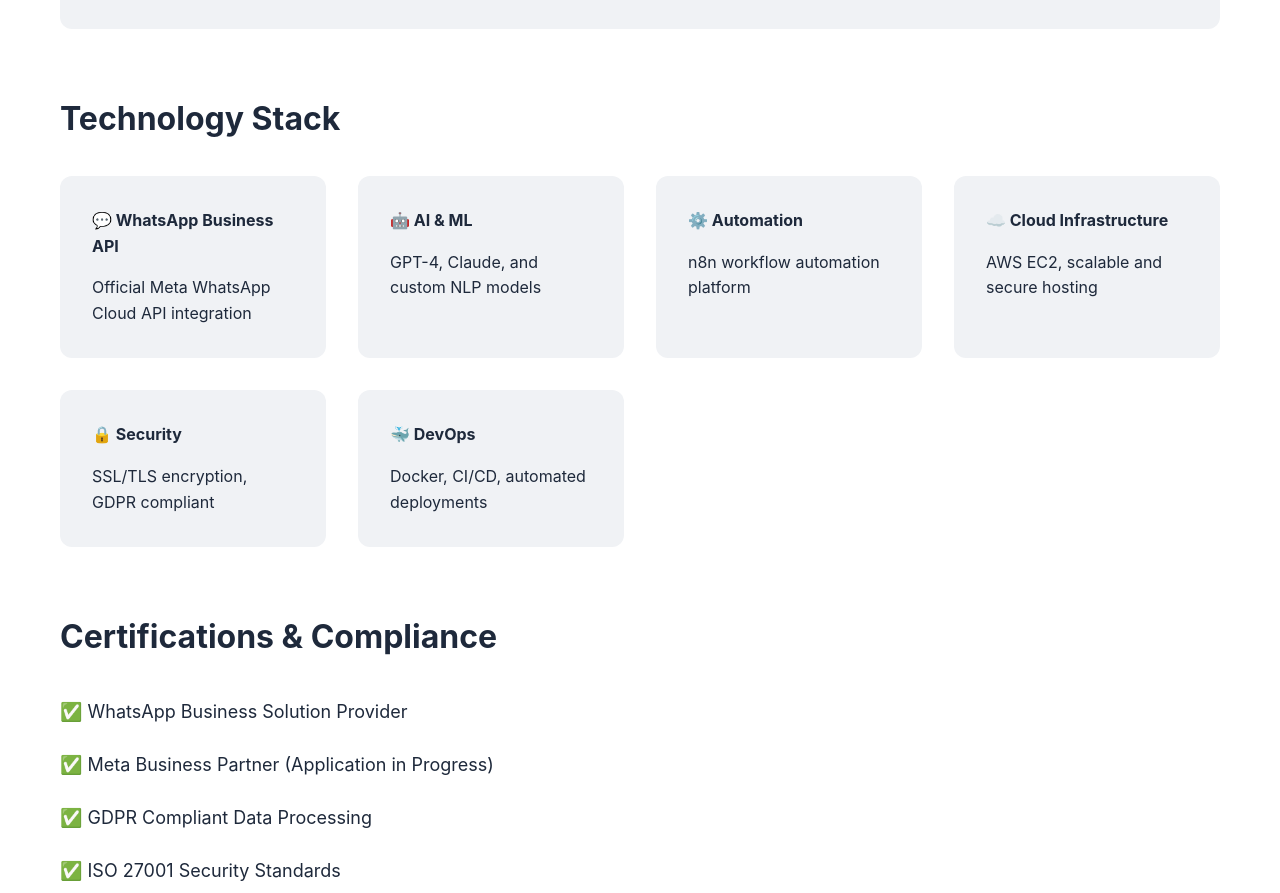
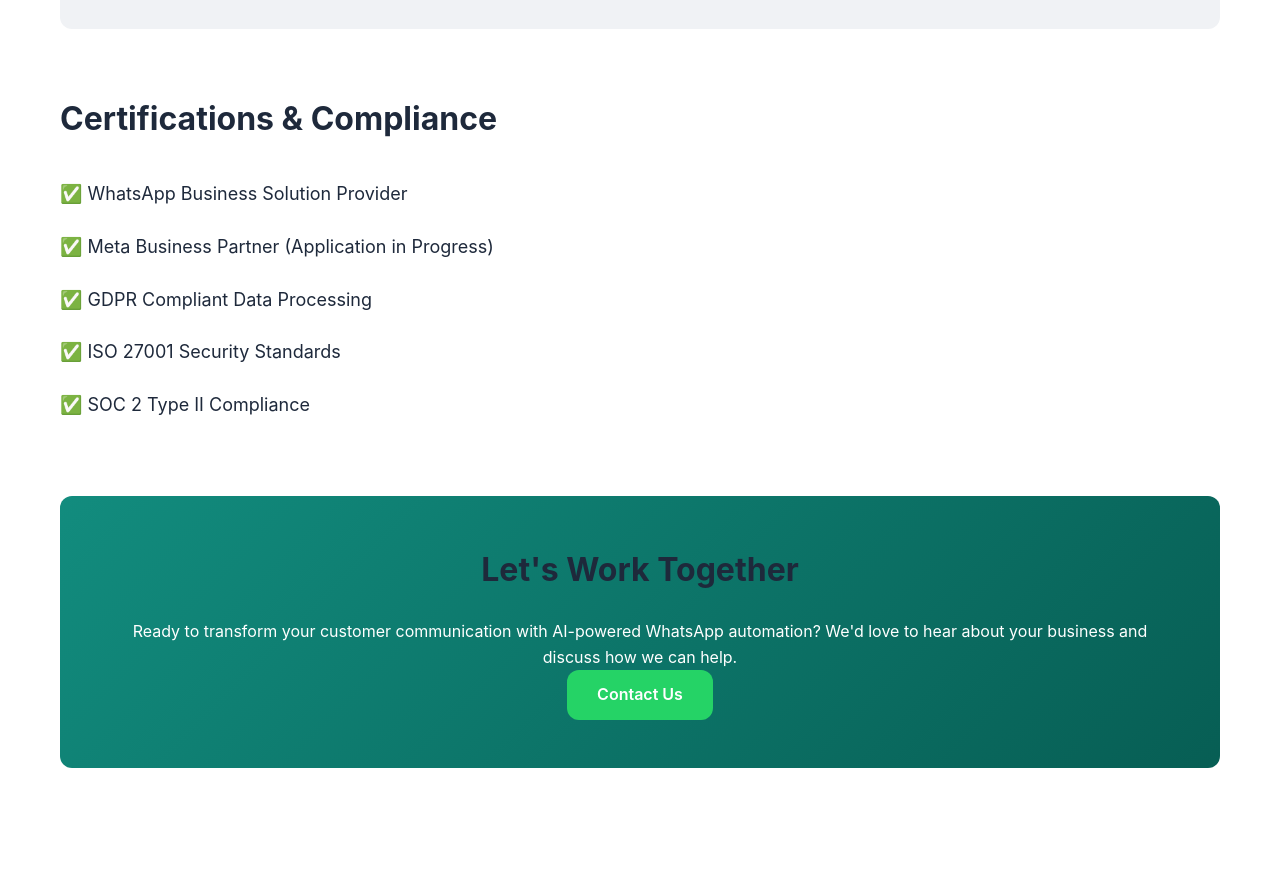
Before and after one commit to Junaid91/agents2automate.com, a plain HTML site: page about.html in a window 1280 px wide. Shown: the part 2027-2920 px from the top of the page. Drawn offline with Linux system fonts and the light colour scheme.

Commit message:
Remove Technology Stack section from about page

```diff
--- a/about.html
+++ b/about.html
@@ -90,36 +90,6 @@
                     </div>
                 </div>
 
-                <div class="about-tech">
-                    <h2>Technology Stack</h2>
-                    <div class="tech-grid">
-                        <div class="tech-item">
-                            <h4>💬 WhatsApp Business API</h4>
-                            <p>Official Meta WhatsApp Cloud API integration</p>
-                        </div>
-                        <div class="tech-item">
-                            <h4>🤖 AI & ML</h4>
-                            <p>GPT-4, Claude, and custom NLP models</p>
-                        </div>
-                        <div class="tech-item">
-                            <h4>⚙️ Automation</h4>
-                            <p>n8n workflow automation platform</p>
-                        </div>
-                        <div class="tech-item">
-                            <h4>☁️ Cloud Infrastructure</h4>
-                            <p>AWS EC2, scalable and secure hosting</p>
-                        </div>
-                        <div class="tech-item">
-                            <h4>🔒 Security</h4>
-                            <p>SSL/TLS encryption, GDPR compliant</p>
-                        </div>
-                        <div class="tech-item">
-                            <h4>🐳 DevOps</h4>
-                            <p>Docker, CI/CD, automated deployments</p>
-                        </div>
-                    </div>
-                </div>
-
                 <div class="about-certifications">
                     <h2>Certifications & Compliance</h2>
                     <ul class="cert-list">
```
